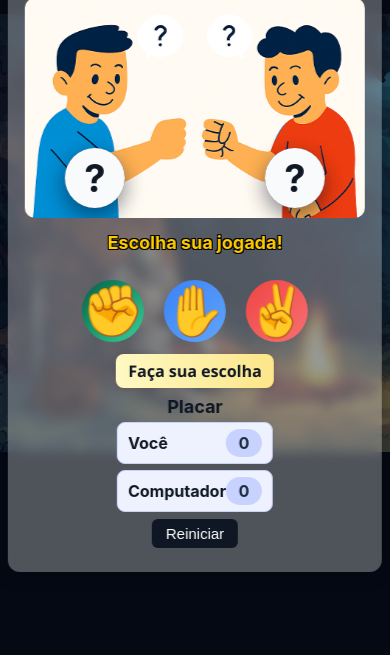
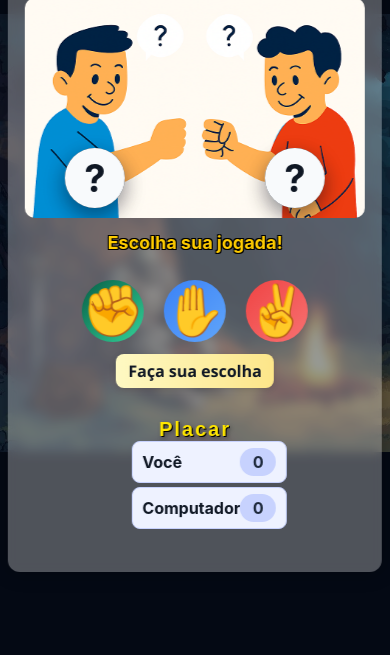
Before and after one commit to xandescott/jokenpo, a website: page index.html in a window 390 px wide. Shown: the part 189-844 px from the top of the page. Drawn offline with Linux system fonts and the light colour scheme.

Commit message:
Update styles.css

```diff
--- a/styles.css
+++ b/styles.css
@@ -73,8 +73,8 @@ body::before {
   text-align: center;
   font-size: 36px;
   font-weight: bold;
-  color: #0f1724;
-  text-shadow: 2px 2px 0 #fff, 4px 4px 0 #ffcc00;
+  color: #00ff99;
+  text-shadow: 2px 2px 0 #000, 0 0 6px #00ff99;
   animation: pulseTitle 2s infinite;
   font-family: 'Press Start 2P', cursive; /* estilo retrô opcional */
 }
@@ -205,7 +205,7 @@ body::before {
 .controls.two-column {
   display: flex;
   flex-direction: row;
-  justify-content: space-between;
+  justify-content: center;
   align-items: flex-start;
   gap: 10px;
   width: 100%;
@@ -316,7 +316,7 @@ body::before {
 
 .result-area {
   display: flex;
-  max-width: 50px;
+  max-width: auto;
   flex-direction: column;
   gap: 12px;
   align-items: center;
@@ -364,9 +364,11 @@ body::before {
 
 .btn { /* botão Reiniciar */
   padding: 6px 14px;
+  position: relative;
+  top: 0px;
+  left: 156px;
   font-size: 15px;
   border-radius: 6px;
-  margin-bottom: 5px;
   background-color: #0f1724;
   color: white;
   border: none;
@@ -382,12 +384,18 @@ body::before {
 }
 
 /* Título do placar */
+@import url('https://fonts.googleapis.com/css2?family=Orbitron:wght@700&display=swap');
+
 .score-title {
-  font-size: 18px;
+  font-family: 'Orbitron', sans-serif;
+  font-size: 20px;
   font-weight: 700;
-  color: #0f1724;
+  color: #ffe600; /* amarelo vibrante */
+  text-shadow: 1px 1px 0 #000, 2px 2px 4px rgba(0,0,0,0.4);
   margin: 0;
-  line-height: 1;
+  margin-bottom: -5px;
+  line-height: 1.2;
+  letter-spacing: 2px;
 }
 
 /* Placar */
@@ -395,9 +403,9 @@ body::before {
     display: grid;
     flex-direction: column;
     align-items: center;
-    gap: 6px;
+    gap: 4px;
     margin-bottom: 1px;
-    width: 100%;
+    width: 105%;
 }
 
 /* Linha do placar (Você / Computador) */
@@ -760,7 +768,7 @@ body::before {
 }
 
 .chant.lose {
-  color: #ff0000; /* vermelho forte */
+  color: #ffae00; /* laranja pastel */
   animation: shakeLose 0.4s ease;
 }
 
@@ -835,7 +843,7 @@ body::before {
 }
 
 /* Responsivo */
-@media (max-width: 720px) {
+@media (max-width: 768px) {
   #bgVideo { display: none; }
   body {
     background: url("assets/backgrounds/medieval-scene.jpg") no-repeat center center;
@@ -849,24 +857,18 @@ body::before {
   }
 
   .controls.two-column {
-    display: flex;
     flex-direction: column;
     align-items: center;
-    gap: 12px;
-    margin-bottom: 12px;
-    width: 100%;
+    height: auto;
   }
 
   .left-panel {
-    width: 100%;
-    max-width: 320px;
-    align-items: center;
-  }
-
-  .right-panel {
-    width: 100%;
-    max-width: 320px;
-    align-items: center;
+    display: flex;
+    flex-direction: column;
+    justify-content: center;
+    height: 240px; /* altura fixa para evitar pulo */
+    width: auto;
+    position: relative;
   }
 
   .options {
@@ -874,7 +876,59 @@ body::before {
   }
 
   .feedback {
+    position: relative;
     align-items: center;
+    width: 100%;
+    max-width: 50vh;
+    min-height: 72px; /* garante espaço para até 2 linhas */
+    max-height: 80px; /* impede crescimento excessivo */
+    padding-bottom: 2px;
+  }
+
+  /* Título do placar */
+@import url('https://fonts.googleapis.com/css2?family=Orbitron:wght@700&display=swap');
+
+.score-title {
+  font-family: 'Orbitron', sans-serif;
+  font-size: 20px;
+  font-weight: 700;
+  color: #ffe600; /* amarelo vibrante */
+  text-shadow: 1px 1px 0 #000, 2px 2px 4px rgba(0,0,0,0.4);
+  margin: 0;
+  margin-bottom: -4px;
+  line-height: 1.2;
+  letter-spacing: 2px;
+}
+
+  .scoreboard {
+    display: grid;
+    flex-direction: column;
+    align-items: center;
+    gap: 4px;
+    margin-bottom: 10px;
+    width: 85%;
+}
+
+  .score-group {
+    position: absolute;
+    bottom: 0;
+    left: auto;
+    width: 40%;
+    text-align: center;
+    gap: 4px;
+  }
+
+  .btn { /* botão Reiniciar */
+    padding: 6px 14px;
+    position: relative;
+    top: 44px;
+    left: 166px;
+    font-size: 15px;
+    border-radius: 6px;
+    background-color: #0f1724;
+    color: white;
+    border: none;
+    cursor: pointer;
   }
 
   .battle,
```
